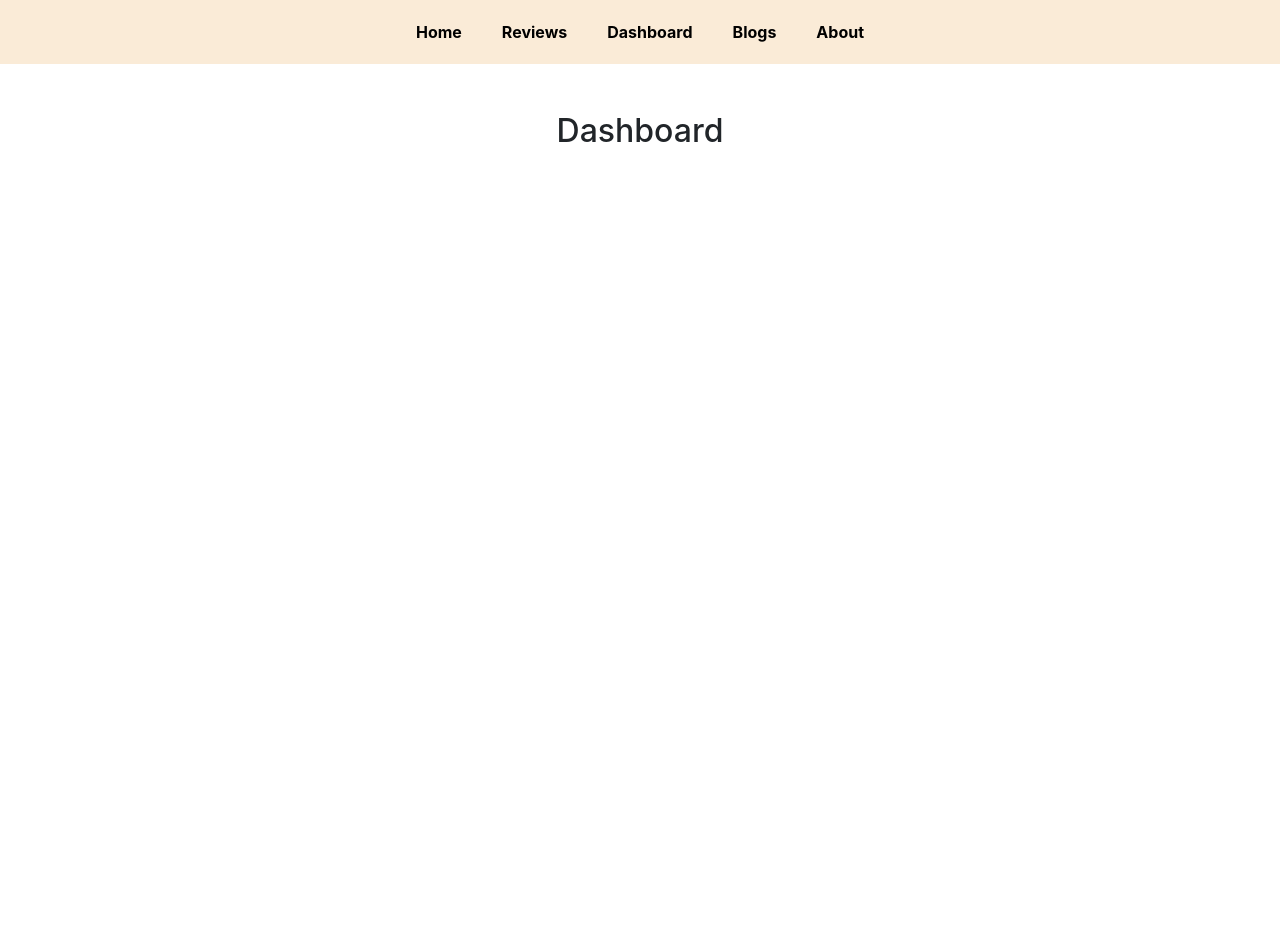
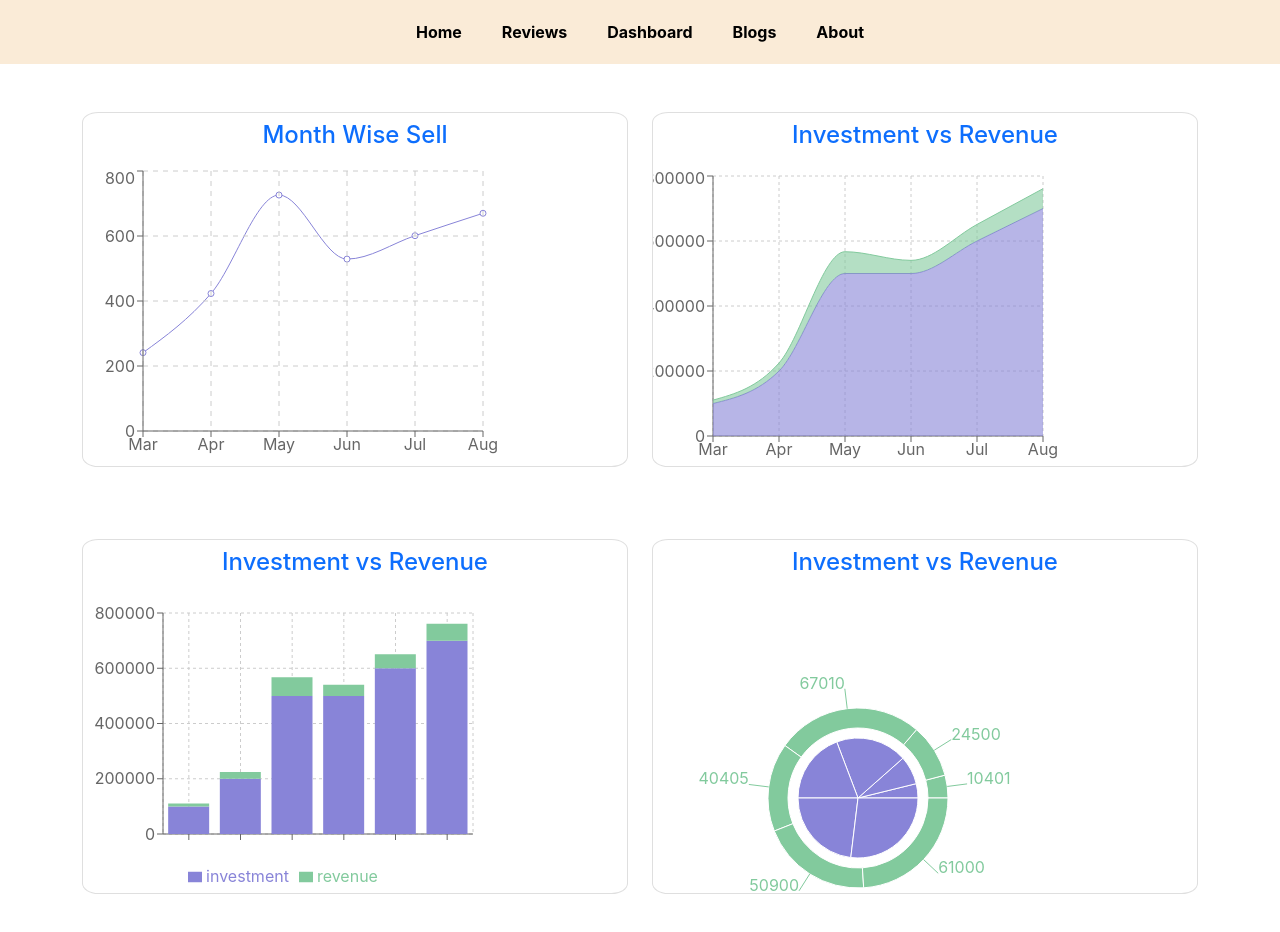
Before and after one commit to AbdullahAhmedKhan/product-analysis, a React (Create React App) app: page /dashboard in a window 1280 px wide. Shown: the top 932 px of the page. Before the commit the page ends 800 px from the top, so only its background shows below. Built offline with nearby package versions, Linux system fonts and the light colour scheme.

Commit message:
dashboard responsive

```diff
--- a/package.json
+++ b/package.json
@@ -10,6 +10,7 @@
     "react-dom": "^18.0.0",
     "react-router-dom": "^6.3.0",
     "react-scripts": "5.0.0",
+    "recharts": "^2.1.9",
     "web-vitals": "^2.1.4"
   },
   "scripts": {
--- /dev/null
+++ b/public/data.json
@@ -0,0 +1,38 @@
+[
+    {
+        "month": "Mar",
+        "investment": 100000,
+        "sell": 241,
+        "revenue": 10401
+    },
+    {
+        "month": "Apr",
+        "investment": 200000,
+        "sell": 423,
+        "revenue": 24500
+    },
+    {
+        "month": "May",
+        "investment": 500000,
+        "sell": 726,
+        "revenue": 67010
+    },
+    {
+        "month": "Jun",
+        "investment": 500000,
+        "sell": 529,
+        "revenue": 40405
+    },
+    {
+        "month": "Jul",
+        "investment": 600000,
+        "sell": 601,
+        "revenue": 50900
+    },
+    {
+        "month": "Aug",
+        "investment": 700000,
+        "sell": 670,
+        "revenue": 61000
+    }
+]
--- a/src/Components/Home/Dashboard/Dashboard.js
+++ b/src/Components/Home/Dashboard/Dashboard.js
@@ -1,9 +1,104 @@
-import React from 'react';
+import React, { useEffect, useState } from 'react';
+import { LineChart, Line, CartesianGrid, XAxis, YAxis, Tooltip, Area, BarChart, Legend, Bar, ResponsiveContainer, PieChart, Pie } from 'recharts';
+import { AreaChart, Are } from 'recharts';
 
 const Dashboard = () => {
+    const [dashboard, setDashboard] = useState([])
+    useEffect(() => {
+        fetch('data.json')
+            .then(res => res.json())
+            .then(data => setDashboard(data))
+    }, [])
     return (
-        <div>
-            <h2>Dashboard</h2>
+
+        <div className='container my-5'>
+            <div className='row row-cols-1 row-cols-md-2 g-4'>
+                <div className='col'>
+                    <div className='card'>
+                        <h4 className='p-2 text-primary'>Month Wise Sell</h4>
+                        <LineChart width={420} height={300} data={dashboard} margin={{ top: 5, right: 20, bottom: 5, left: 0 }}>
+                            <Line type="monotone" dataKey="sell" stroke="#8884d8" />
+                            <CartesianGrid stroke="#ccc" strokeDasharray="5 5" />
+                            <XAxis dataKey="month" />
+                            <YAxis />
+                            <Tooltip></Tooltip>
+                        </LineChart>
+                    </div>
+                </div>
+                <div className='col'>
+                    <div className='card'>
+                        <h4 className='p-2 text-primary'>Investment vs Revenue</h4>
+                        <AreaChart
+                            width={420}
+                            height={300}
+                            data={dashboard}
+                            margin={{
+                                top: 10,
+                                right: 30,
+                                left: 0,
+                                bottom: 0,
+                            }}
+                        >
+                            <CartesianGrid strokeDasharray="3 3" />
+                            <XAxis dataKey="month" />
+                            <YAxis />
+                            <Tooltip />
+                            <Area type="monotone" dataKey="investment" stackId="1" stroke="#8884d8" fill="#8884d8" />
+                            <Area type="monotone" dataKey="revenue" stackId="1" stroke="#82ca9d" fill="#82ca9d" />
+
+                        </AreaChart>
+                    </div>
+                </div>
+                <div className='col'>
+                    <div className='mt-5 card'>
+                        <h4 className='p-2 text-primary'>Investment vs Revenue</h4>
+                        <BarChart
+                            width={420}
+                            height={300}
+                            data={dashboard}
+                            margin={{
+                                top: 20,
+                                right: 30,
+                                left: 20,
+                                bottom: 5
+                            }}
+                        >
+                            <CartesianGrid strokeDasharray="3 3" />
+                            <XAxis dataKey="name" />
+                            <YAxis />
+                            <Tooltip />
+                            <Legend />
+                            <Bar dataKey="investment" stackId="a" fill="#8884d8" />
+                            <Bar dataKey="revenue" stackId="a" fill="#82ca9d" />
+                        </BarChart>
+                    </div>
+                </div>
+                <div className='col'>
+                    <div className='mt-5 card'>
+                        <h4 className='p-2 text-primary'>Investment vs Revenue</h4>
+                        <PieChart width={420} height={300}>
+                            <Pie
+                                data={dashboard}
+                                dataKey="investment"
+                                cx={200}
+                                cy={200}
+                                outerRadius={60}
+                                fill="#8884d8"
+                            />
+                            <Pie
+                                data={dashboard}
+                                dataKey="revenue"
+                                cx={200}
+                                cy={200}
+                                innerRadius={70}
+                                outerRadius={90}
+                                fill="#82ca9d"
+                                label
+                            />
+                        </PieChart>
+                    </div>
+                </div>
+            </div>
         </div>
     );
 };
--- a/src/Header/Header.css
+++ b/src/Header/Header.css
@@ -1,5 +1,5 @@
 .menubar{
-    padding: 20px;
+    padding: 20px 0;
     background-color: antiquewhite;
     font-weight: bold;
 }
```
Also changed, not shown: 1 other file (tests, documents, lock files or other folders).
